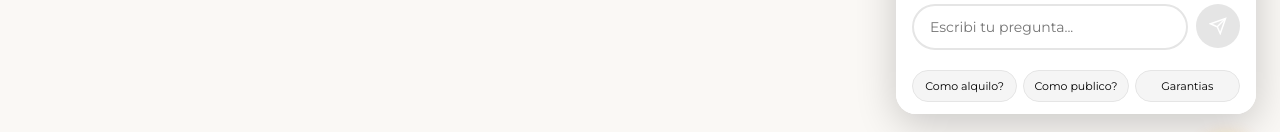
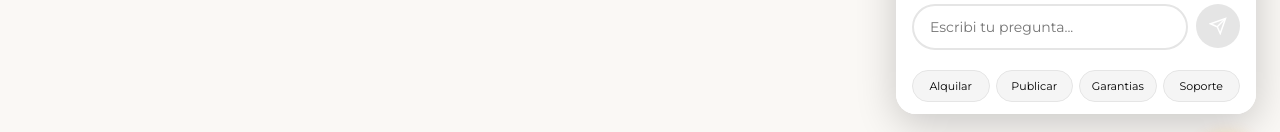
Before and after one commit to RocioAV/frontend-benteveo, a React (Vite) app: page / in a window 1280 px wide. Both pictures are taken after a click on the button "Chat". Shown: the part 582-714 px from the top of the page. Built offline with nearby package versions, Linux system fonts and the light colour scheme.

Commit message:
Mejoras chatbot: soporte, guia, email, WhatsApp, verificacion, mision

```diff
--- a/src/components/ChatBot/ChatBot.jsx
+++ b/src/components/ChatBot/ChatBot.jsx
@@ -11,8 +11,16 @@ const respuestas = {
   chat: 'Podes comunicarte directamente con el dueño del objeto a traves de nuestro chat interno.',
   reputacion: 'Despues de cada alquiler, podes calificar al dueño y viceversa. Esto genera confianza en la comunidad.',
   precio: 'Los precios los define cada dueño por dia. Podes ver el precio en la ficha de cada producto.',
+  verificacion: 'Para verificar tu identidad, subi una foto de tu DNI o una selfie desde tu perfil. Es obligatorio para alquilar.',
+  delivery: 'La entrega a domicilio la define el dueño. Podes ver las opciones de entrega en cada producto.',
+  minimo: 'El minimo de alquiler son 2 dias. Esto esta indicado en cada ficha de producto.',
+  mision: 'Benteveo es una plataforma de alquiler hiperlocal que conecta vecinos para compartir objetos. Nuestra mision es reducir el consumo y fortalecer la comunidad.',
+  como_funciona: 'Benteveo funciona asi: 1) Busca un objeto, 2) Reserva las fechas, 3) Paga de forma segura, 4) Recibe el objeto, 5) Devuelve y califica.',
+  contacto: 'Podes contactarnos por email a soporte@benteveo.com o por WhatsApp al +54 11 1234-5678.',
+  email: 'Nuestro email de soporte es soporte@benteveo.com. Respondemos en menos de 24 horas.',
+  whatsapp: 'Nuestro WhatsApp de soporte es +54 11 1234-5678. Atendemos de lunes a viernes de 9 a 18 horas.',
   ayuda: 'Podes escribirme cualquier pregunta sobre la plataforma. Estoy aqui para ayudarte!',
-  default: 'No estoy seguro de entender tu pregunta. Podes preguntarme sobre alquileres, publicaciones, pagos, reservas o garantias.'
+  default: 'No estoy seguro de entender tu pregunta. Podes preguntarme sobre alquileres, publicaciones, pagos, reservas, garantias, o contactar nuestro soporte.'
 }
 
 function getRespuesta(mensaje) {
@@ -143,14 +151,17 @@ const ChatBot = () => {
           </div>
 
           <div className="chatbot-sugerencias">
-            <button onClick={() => { setInput('Como alquilo?'); }}>
-              Como alquilo?
+            <button onClick={() => setInput('Como alquilo?')}>
+              Alquilar
             </button>
-            <button onClick={() => { setInput('Como publico?'); }}>
-              Como publico?
+            <button onClick={() => setInput('Como publico?')}>
+              Publicar
             </button>
-            <button onClick={() => { setInput('Que pasa con mi dinero?'); }}>
+            <button onClick={() => setInput('Garantias')}>
               Garantias
+            </button>
+            <button onClick={() => setInput('Contacto')}>
+              Soporte
             </button>
           </div>
         </div>
```
